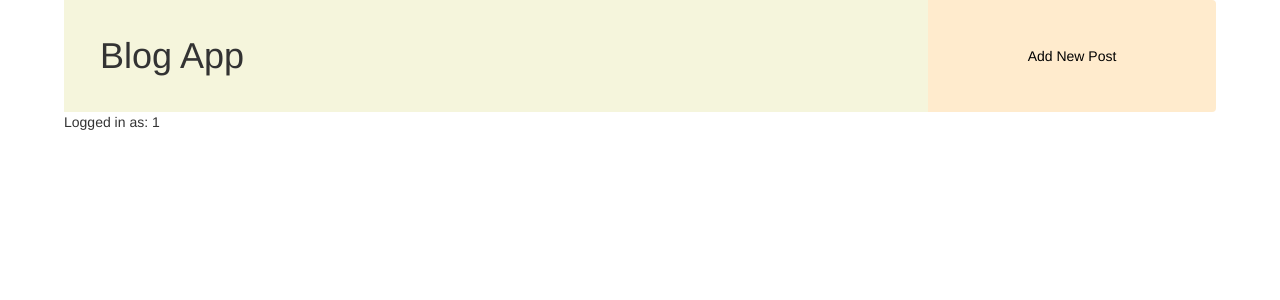
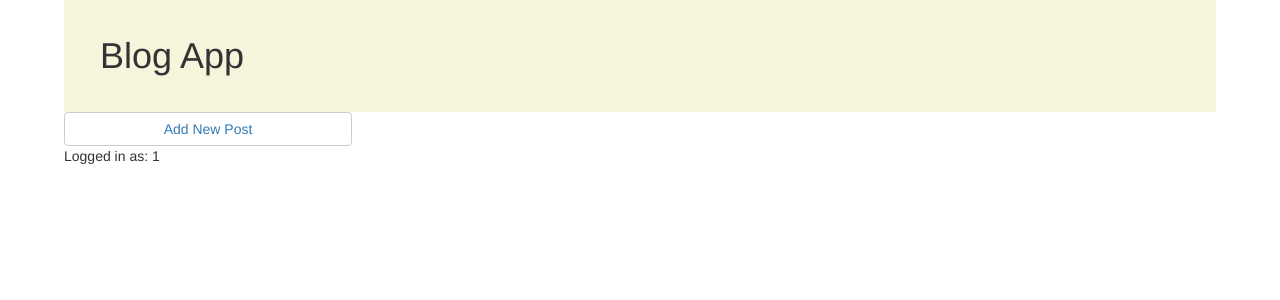
Before and after one commit to cipriRusu/Blogtype-Application, a Flask app: template JMBlogWebApp/templates/list_posts.html in a window 1280 px wide. Shown: the top 300 px of the page. Run offline with Flask 2, Linux system fonts and the light colour scheme; the template is opened without the code that fills it, so the values that code supplies are empty; the visitor is signed in with stand-in values (Sample User, id 1); some libraries are stand-ins or nearby versions.

Commit message:
removed NewItemButton css styling (removed button from page and moved it to navigation bar)

```diff
--- a/JMBlogWebApp/static/list_posts_style.css
+++ b/JMBlogWebApp/static/list_posts_style.css
@@ -30,7 +30,7 @@ body > ul
     background-color: beige;
     padding: 1em;
     grid-column-start: 1;
-    grid-column-end: 4;
+    grid-column-end: 5;
 }
 
 .MainHeader > h1
@@ -38,29 +38,14 @@ body > ul
     margin: 0;
 }
 
-.NewItemButton {
-    background-color: blanchedalmond;
-    vertical-align: middle;
-    box-sizing: border-box;
-    display: table;
-    height: 100%;
-    border: none;
-    border-top-left-radius: 0px;
-    border-bottom-left-radius: 0px;
-}
-
-    .NewItemButton > a {
-        grid-column-start: 2;
-        grid-row-start: 2;
-        text-decoration: none;
-        color: black;
-        display: table-cell;
-        vertical-align: middle;
-        text-align: center;
-    }
-
 .MainHeader {
     display: grid;
     grid-template-columns: 1fr 1fr 1fr 1fr;
+    align-items: center;
     border-radius: 5px;
 }
+
+nav > ul > li {
+    display: inline;
+    float: left;
+}
```
